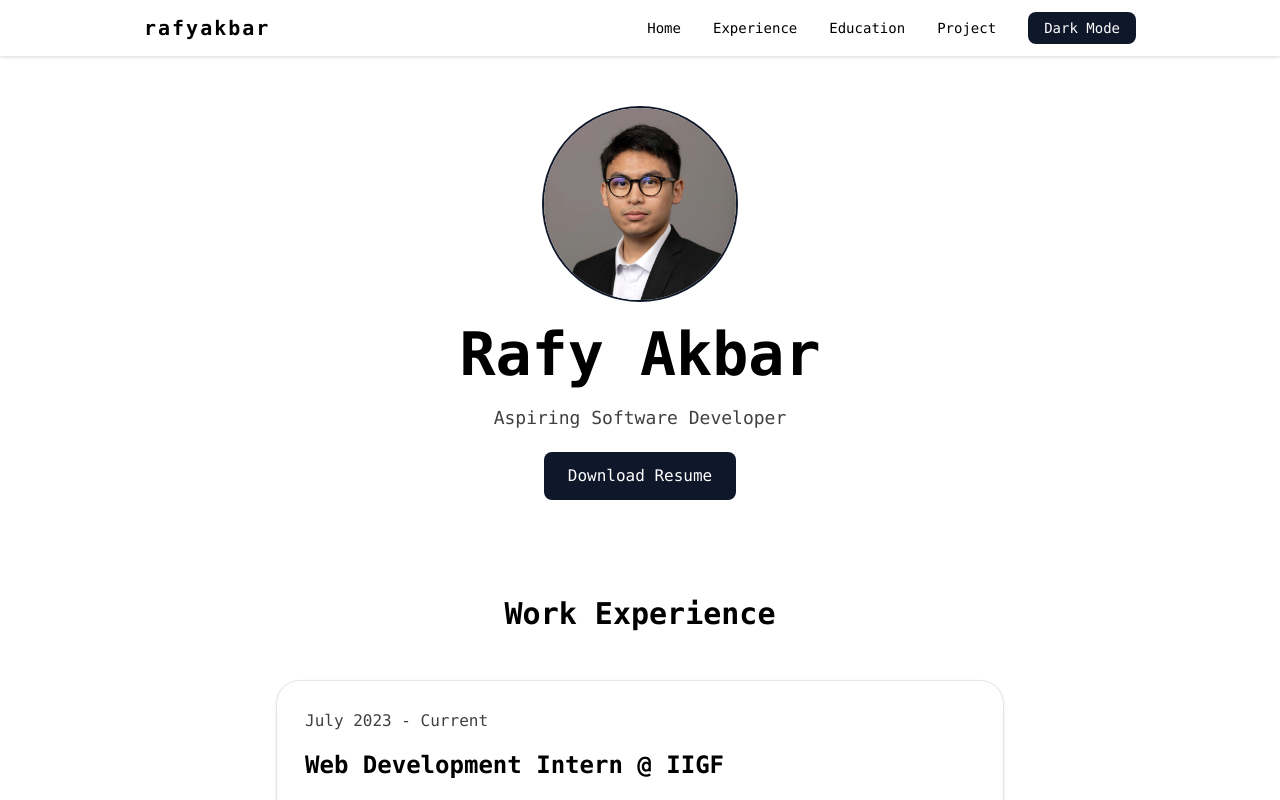
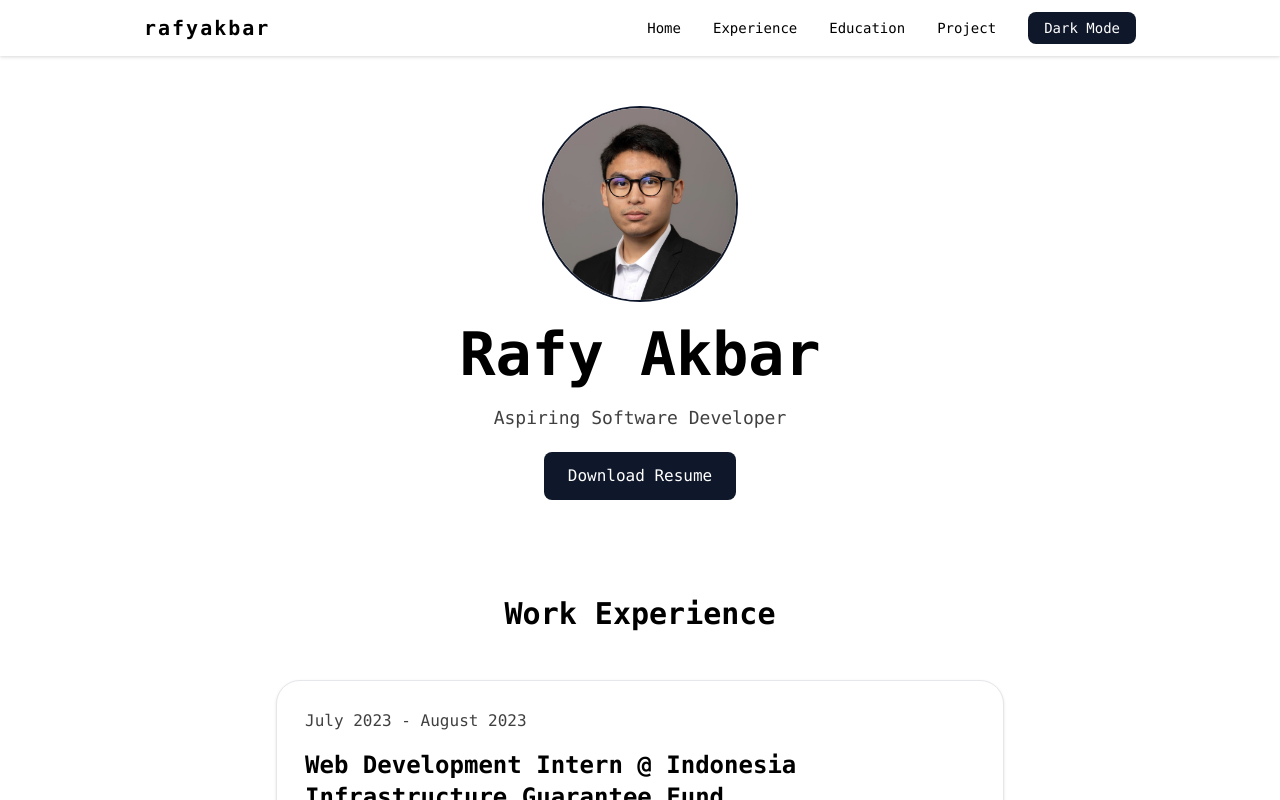
Before and after one commit to Rafyakbar02/portfolio-web, a React (Vite) app: page / in a window 1280 px wide. Shown: the top 800 px of the page. Built offline with nearby package versions, Linux system fonts and the light colour scheme.

Commit message:
updated internship term at IIGF

```diff
--- a/src/constants/index.js
+++ b/src/constants/index.js
@@ -20,8 +20,8 @@ export const navLinks = [
 export const experiences = [
   {
     id: "experience-1",
-    date: "July 2023 - Current",
-    title: "Web Development Intern @ IIGF",
+    date: "July 2023 - August 2023",
+    title: "Web Development Intern @ Indonesia Infrastructure Guarantee Fund",
     location: "Jakarta, Indonesia",
     content: [
       "Designed and developed an executive dashboard to facilitate viewing guaranteed infrastructure projects within government institutions for stakeholders",
```
Also changed, not shown: 1 other file (tests, documents, lock files or other folders).
